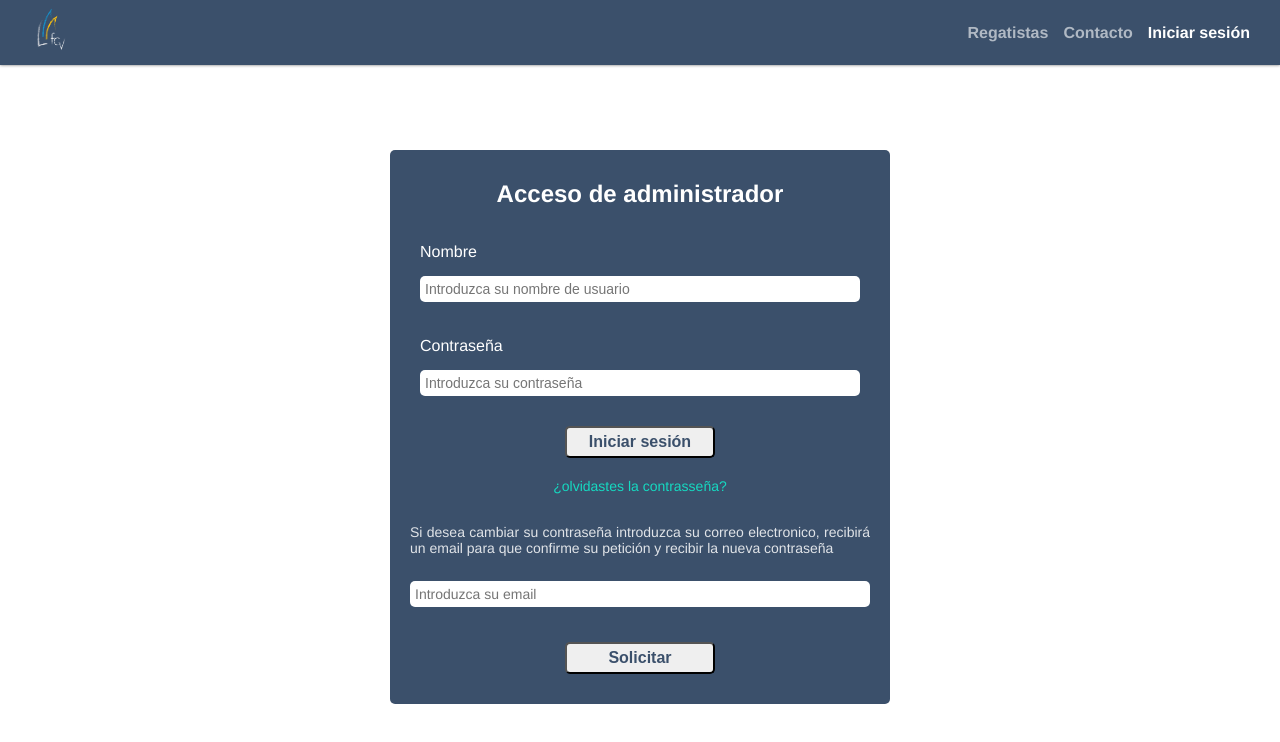
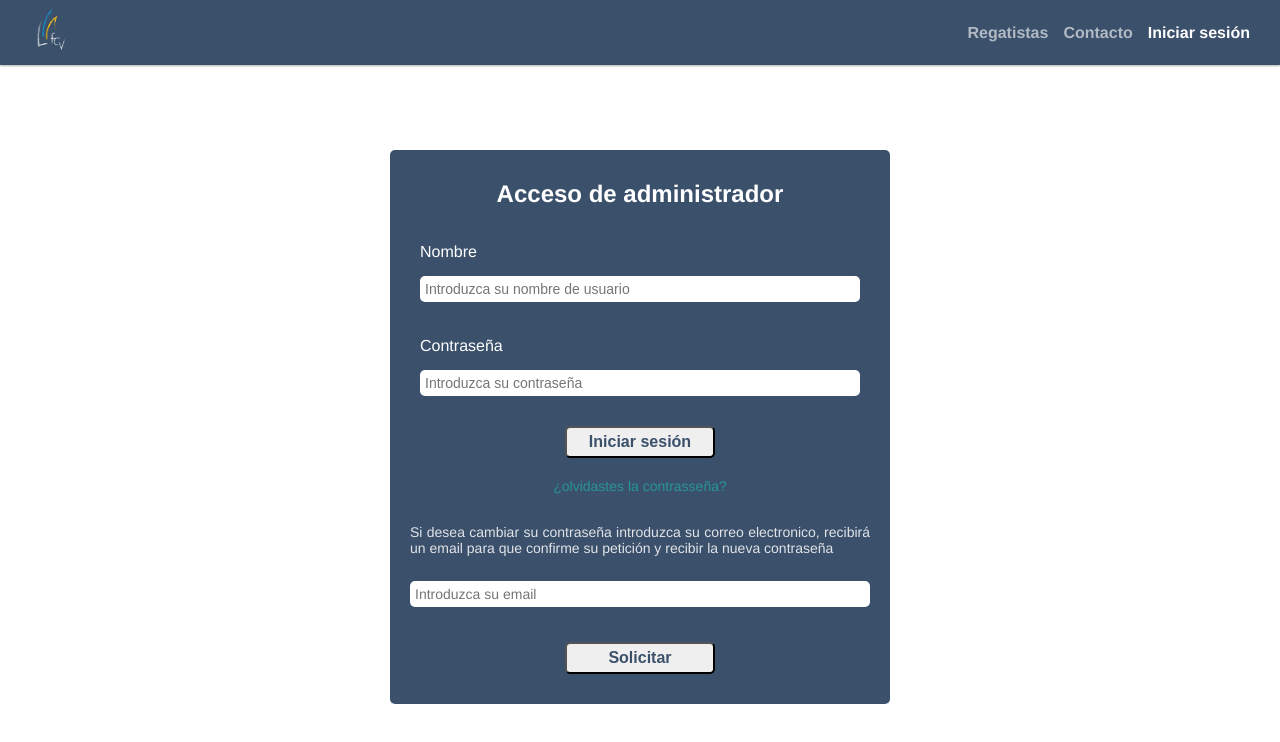
Before and after one commit to nestorhdez/regata-front, a Vue app: page /#/login in a window 1280 px wide. Both pictures are taken after a click on the link "¿olvidastes la contrasseña?". Shown: the top 742 px of the page. Built offline with nearby package versions, Linux system fonts and the light colour scheme.

Commit message:
mejora en el boton de olvidastes contraseña y eliminar forget password del view de admin

```diff
--- a/src/components/Contact.vue
+++ b/src/components/Contact.vue
@@ -48,7 +48,7 @@ export default {
       email: '',
       issue: '',
       description: '',
-      emailTo: 'federacion.velacanaria@gmail.com'
+      emailTo: 'federacion.mailtemporal@gmail.com'
     }
   },
 
@@ -59,7 +59,7 @@ export default {
   },
   computed: {
     mailto() {
-      return `mailto:${this.emailTo}?subject=(RANKING): ${this.issue}&body=Mensaje de ${this.firstName} ${this.surName} <${this.email}>:%0A${this.description}`
+      return `mailto:${this.emailTo}?subject=(RANKING): ${this.issue}&body=Mensaje de ${this.firstName} ${this.surName} %20%3C${this.email}%3E:%0A${this.description}`
     },
     required() {
       if(this.firstName && this.surName && this.email.includes("@" && ".") && this.issue){
--- a/src/views/Admin.vue
+++ b/src/views/Admin.vue
@@ -12,8 +12,6 @@
       <NewAdmin class="component" v-if="choice == 'newAdmin'"/>
       <NewSailer class="component" v-if="choice == 'newSailer'"/>
       <Logout class="component" v-if="choice == 'logout'"/>
-      <forgetPassword class="component" v-if="choice == 'forget'"/>
-
     </div>
   </div>
 </template>
--- a/src/views/Login-admin.vue
+++ b/src/views/Login-admin.vue
@@ -16,7 +16,8 @@
             </div>
             <div class="form-bottom">
                 <button @click="access">Iniciar sesión</button>
-                <a @click="forget ? forget= false : forget= true">
+                <a :class="[this.forget ? 'apply disable' : 'apply']"
+                @click="forget ? forget= false : forget= true">
                 ¿olvidastes la contrasseña?</a>
             </div>
             <forgetPassword v-if="this.forget"/>
@@ -119,11 +120,15 @@ export default {
         color: #3b506b;
     }
 
-    a{
+    .apply{
         cursor: pointer;
         font-size: 14px;
         margin: 10px;
         color: rgba(19, 226, 198, 0.938);
     }
 
+    .disable{
+        opacity: 0.5;
+    }
+
 </style>
```
